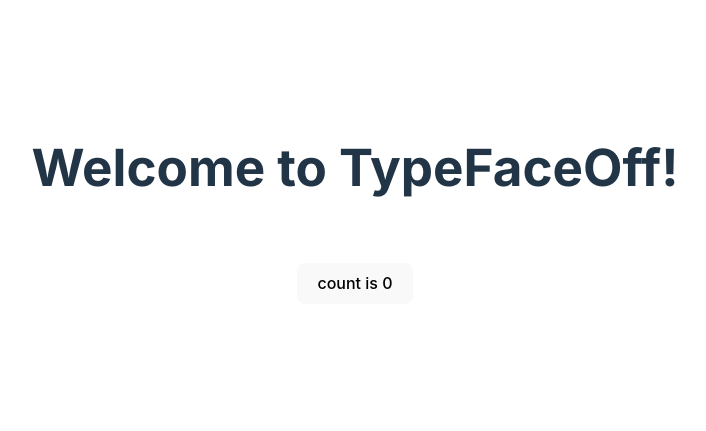
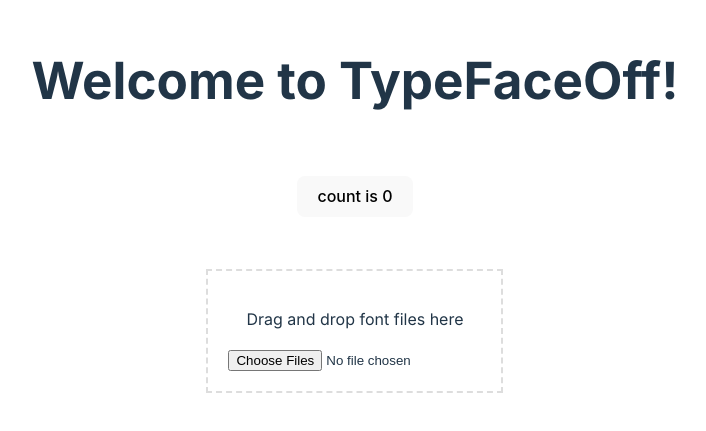
Before and after one commit to typefaceoff/typefaceoff, a React (Vite) app: page / in a window 1280 px wide. Shown: the part 179-610 px from the top of the page, without its empty margins (285-991 px from the left). Built offline with nearby package versions, Linux system fonts and the light colour scheme.

Commit message:
added drag and drop and choose file component

```diff
--- a/src/App.tsx
+++ b/src/App.tsx
@@ -1,5 +1,6 @@
 import { useState } from "react";
 import "./App.css";
+import FontUploader from "./components/FontUploader";
 
 function App() {
   const [count, setCount] = useState(0);
@@ -10,6 +11,9 @@ function App() {
       <div className="card">
         <button onClick={() => setCount((count) => count + 1)}>count is {count}</button>
       </div>
+      <div>
+        <FontUploader />
+      </div>
     </>
   );
 }
--- /dev/null
+++ b/src/components/FontUploader.tsx
@@ -0,0 +1,43 @@
+import React, { useState } from "react";
+import "../styles/FontUploader.css";
+
+const FontUploader: React.FC = () => {
+  const [selectedFonts, setSelectedFonts] = useState<File[]>([]);
+
+  const handleFileChange = (e: React.ChangeEvent<HTMLInputElement>) => {
+    if (e.target.files) {
+      const files = Array.from(e.target.files);
+      setSelectedFonts([...selectedFonts, ...files]);
+    }
+  };
+
+  const handleDrop = (e: React.DragEvent<HTMLDivElement>) => {
+    e.preventDefault();
+    const files = Array.from(e.dataTransfer.files);
+
+    // Filter out files that do not have the .otf extension
+    const otfFiles = files.filter(file => file.name.endsWith(".otf"));
+
+    setSelectedFonts([...selectedFonts, ...otfFiles]);
+  };
+
+  const handleDragOver = (e: React.DragEvent<HTMLDivElement>) => {
+    e.preventDefault();
+  };
+
+  return (
+    <div className="font-uploader">
+      <div className="drop-area" onDrop={handleDrop} onDragOver={handleDragOver}>
+        <p>Drag and drop font files here</p>
+        <input type="file" accept=".ttf, .otf" multiple onChange={handleFileChange} />
+      </div>
+      <div className="selected-fonts">
+        {selectedFonts.map((font, index) => (
+          <div key={index}>{font.name}</div>
+        ))}
+      </div>
+    </div>
+  );
+};
+
+export default FontUploader;
--- /dev/null
+++ b/src/styles/FontUploader.css
@@ -0,0 +1,17 @@
+.font-uploader {
+    display: flex;
+    flex-direction: column;
+    align-items: center;
+    margin: 20px;
+}
+
+.drop-area {
+    border: 2px dashed #ddd;
+    padding: 20px;
+    text-align: center;
+    cursor: pointer;
+}
+
+.selected-fonts {
+    margin-top: 10px;
+}
```
